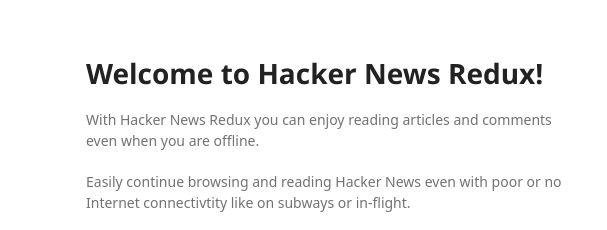
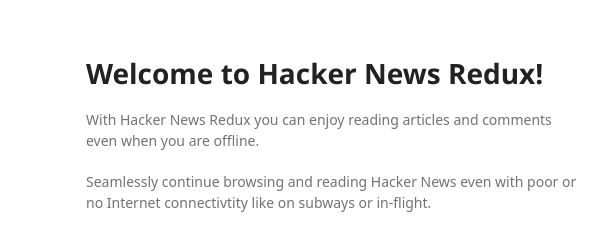
Before and after one commit to Hacker-News-Redux/Hacker-News-Redux.github.io, a plain HTML site: page index.html in a window 1280 px wide. Shown: the top 230 px of the page, 484-1091 px from the left. Drawn offline with Linux system fonts and the light colour scheme; a web font is replaced by a local one.

Commit message:
Update index.html

```diff
--- a/index.html
+++ b/index.html
@@ -23,7 +23,7 @@
 <a id="welcome-to-hacker-news-redux" class="anchor" href="#welcome-to-hacker-news-redux" aria-hidden="true"><span aria-hidden="true" class="octicon octicon-link"></span></a>Welcome to Hacker News Redux!</h1>
 
 <p>With Hacker News Redux you can enjoy reading articles and comments even when you are offline. </p>
-<p>Easily continue browsing and reading Hacker News even with poor or no Internet connectivtity like on subways or in-flight.
+<p>Seamlessly continue browsing and reading Hacker News even with poor or no Internet connectivtity like on subways or in-flight.
 
 <ul>
 <li>Preload mode downloads the latest news in advance</li>
```
